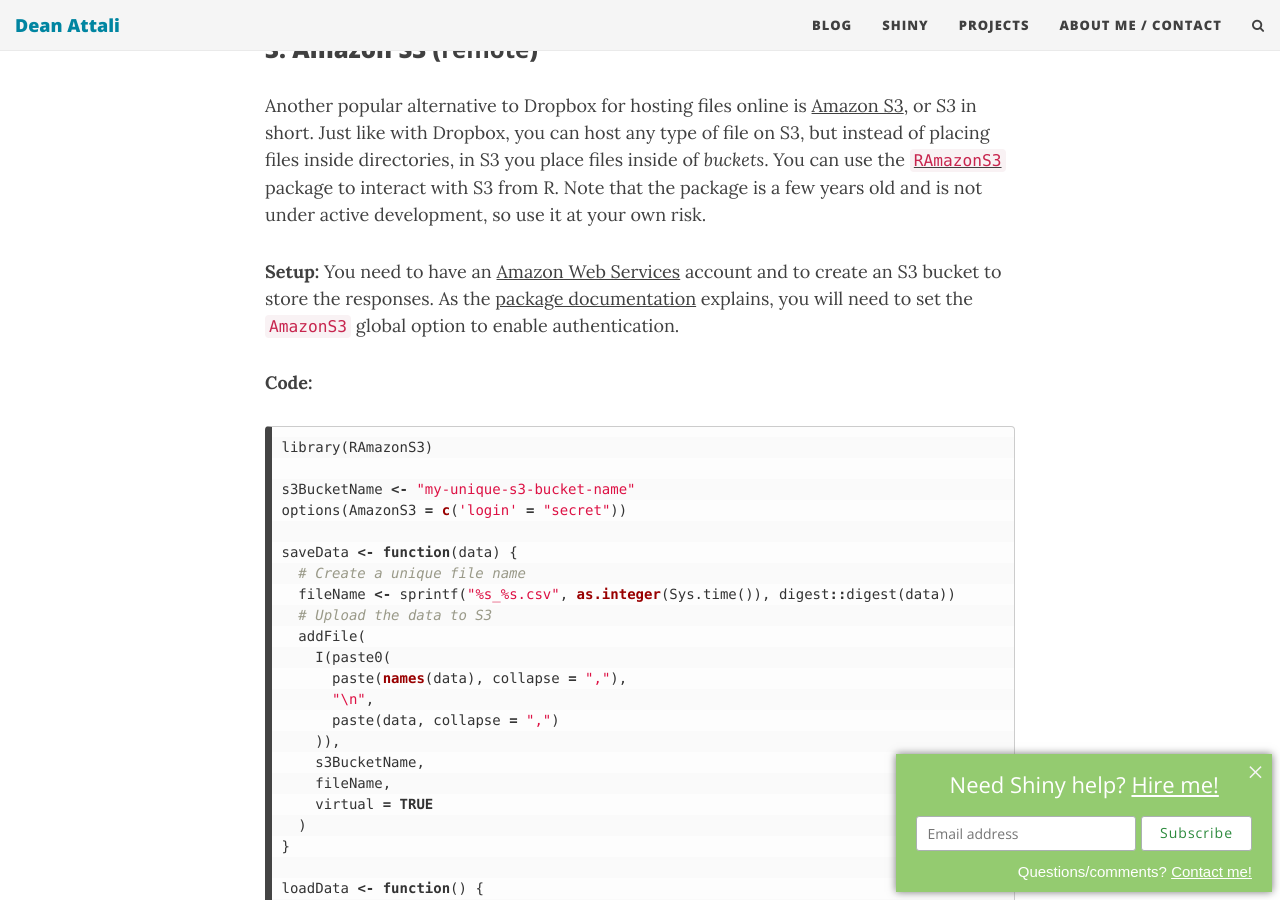
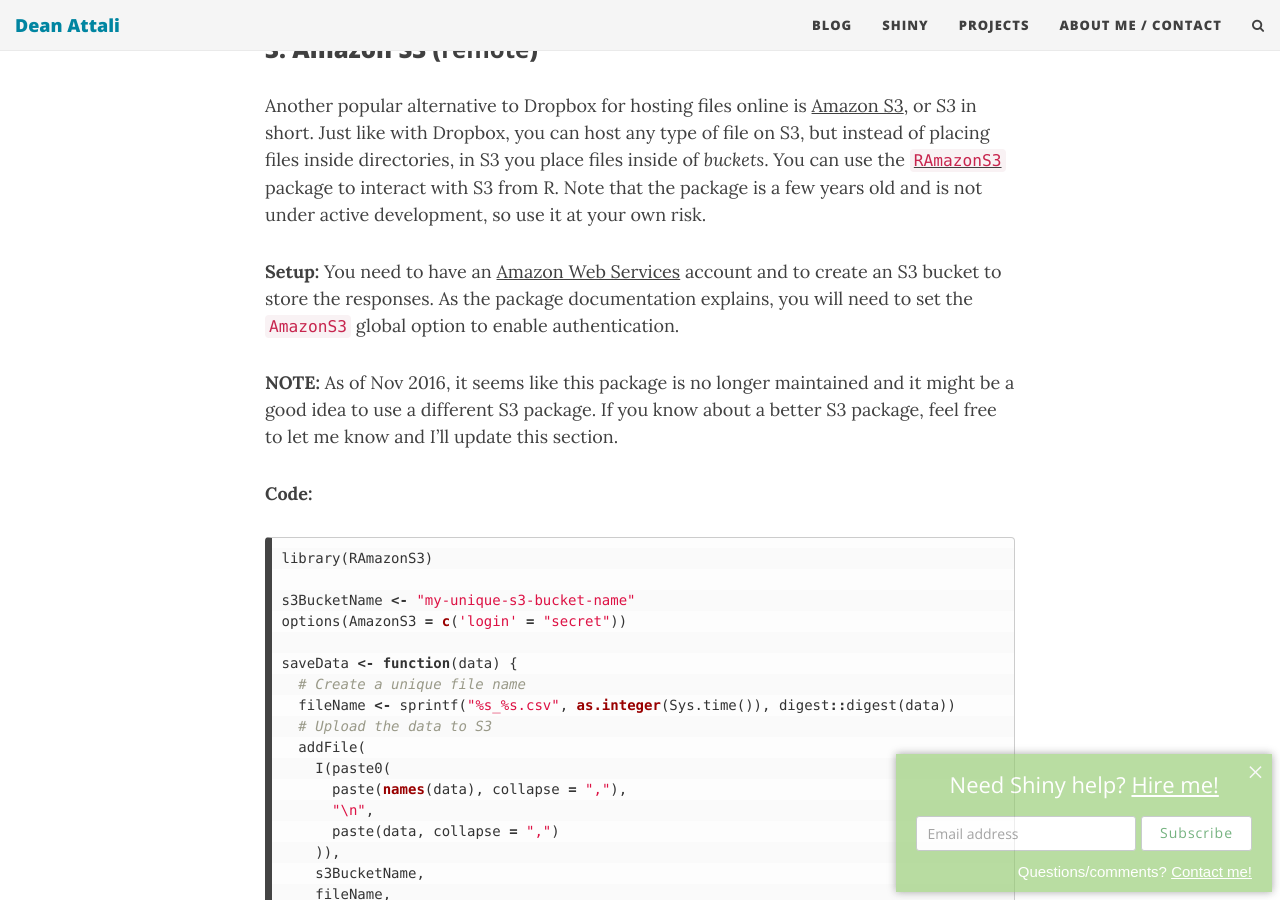
Before and after one commit to daattali/daattali.github.io, a Jekyll site: the page built from _posts/2015-07-01-shiny-persistent-data-storage.md, in a window 1280 px wide and 900 px high, scrolled down 7706 px. Built offline with Jekyll 4.4.1, drawn with Linux system fonts in a browser that asks for light colours; nearby versions of some CDN libraries; comment, search, counter and statistics services are not loaded.

Commit message:
persistent storage: mention S3 package is dead

```diff
--- a/_posts/2015-07-01-shiny-persistent-data-storage.md
+++ b/_posts/2015-07-01-shiny-persistent-data-storage.md
@@ -230,7 +230,9 @@ loadData <- function() {
 
 Another popular alternative to Dropbox for hosting files online is [Amazon S3](http://aws.amazon.com/s3/), or *S3* in short. Just like with Dropbox, you can host any type of file on S3, but instead of placing files inside directories, in S3 you place files inside of *buckets*. You can use the [`RAmazonS3`](http://www.omegahat.org/RAmazonS3/) package to interact with S3 from R. Note that the package is a few years old and is not under active development, so use it at your own risk.
 
-**Setup:** You need to have an [Amazon Web Services](http://aws.amazon.com/) account and to create an S3 bucket to store the responses. As the [package documentation](http://www.omegahat.org/RAmazonS3/s3amazon.html) explains, you will need to set the `AmazonS3` global option to enable authentication.
+**Setup:** You need to have an [Amazon Web Services](http://aws.amazon.com/) account and to create an S3 bucket to store the responses. As the package documentation explains, you will need to set the `AmazonS3` global option to enable authentication.
+
+**NOTE:** As of Nov 2016, it seems like this package is no longer maintained and it might be a good idea to use a different S3 package. If you know about a better S3 package, feel free to let me know and I'll update this section.
 
 **Code:**
 
```
